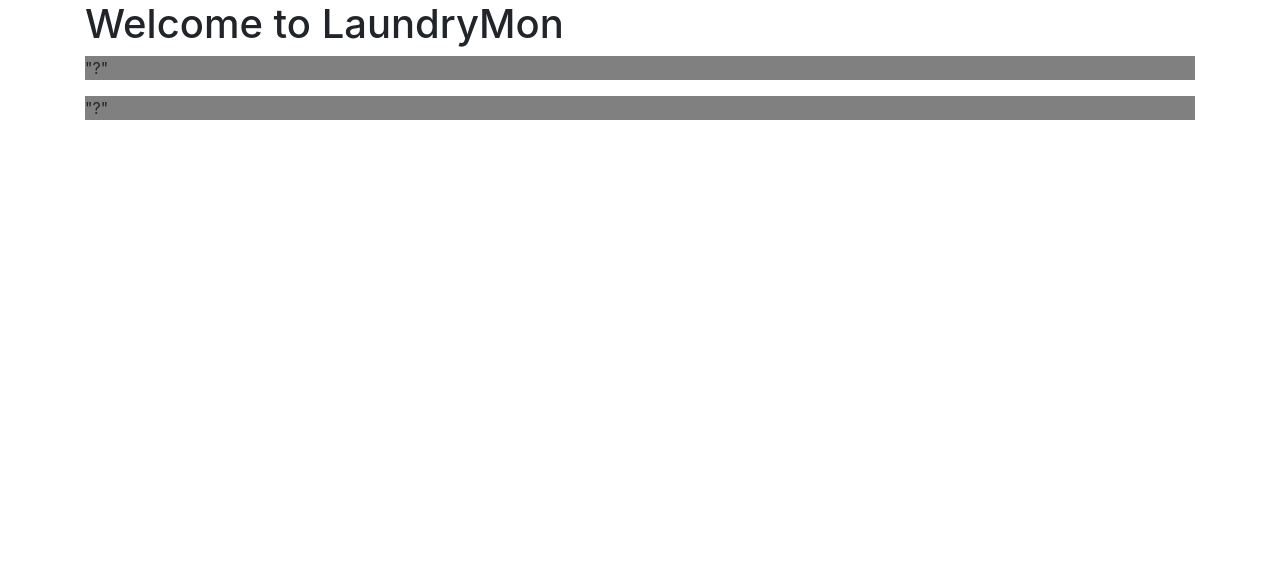
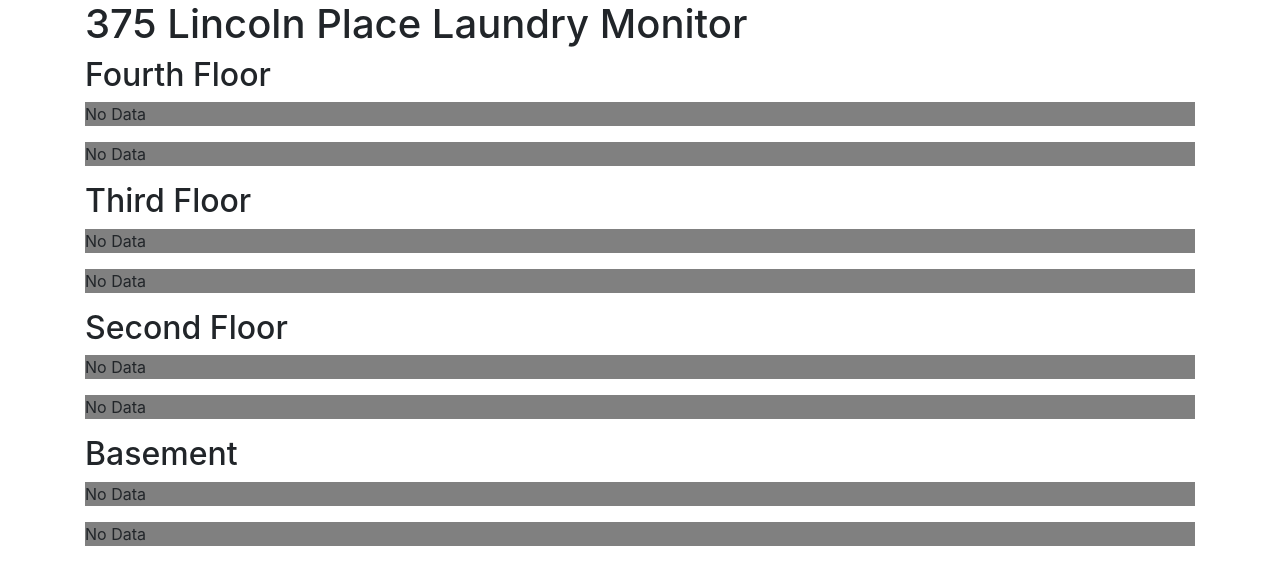
Before and after one commit to matt-robbins/launmon, a Flask app: template templates/laundry.html in a window 1280 px wide. Shown: the part 56-641 px from the top of the page. Run offline with Flask 2, Linux system fonts and the light colour scheme; the template is opened without the code that fills it, so the values that code supplies are empty; some libraries are stand-ins or nearby versions.

Commit message:
got multi-floor going, and changed site to use filesystem status

```diff
--- a/laundrymon.py
+++ b/laundrymon.py
@@ -1,35 +1,30 @@
 from flask import Flask, render_template
 import getstatus
+import constants as const
+import json
 
 app = Flask(__name__)
 
 STATUS = ["none","wash","dry","both"]
 @app.route("/")
 def hello():
-    statusn=getstatus.getstatus()+1
-    status = STATUS[statusn]
-    print(status)
-    AVAILABLE="available"
-    INUSE="in use"
-    AVAILABLECOL="green"
-    INUSECOL="red"
-
-    washertext = AVAILABLE
-    dryertext = AVAILABLE
-    washercol = AVAILABLECOL
-    dryercol = AVAILABLECOL
-    if (status == 'both'):
-        washertext=INUSE;dryertext=INUSE;washercol=INUSECOL;dryercol=INUSECOL
-    elif (status == 'wash'):
-        washertext=INUSE;washercol=INUSECOL
-    elif (status == "dry"):
-        dryertext=INUSE;dryercol=INUSECOL
-
-    return render_template('laundry.html',wcolor=washercol,wtext=washertext,dcolor=dryercol,dtext=dryertext)
+    return render_template('laundry.html')
 
 @app.route("/status")
 def status():
-    return "%s" % (getstatus.getstatus()+1)
+    return "???"
+
+@app.route("/status-json")
+def status_json():
+    status = {'1':'???','2':'???','3':'???','4':'???'}
+    for floor in ['1','2','3','4']:
+        try:
+            with open(const.STATUS_PATH+'/'+floor,'r') as f:
+                status[floor] = f.read()
+        except Exception as e:
+            status[floor] = 'unknown'
+
+    return json.dumps(status)
 
 @app.route("/wash")
 def washing():
--- a/statushistory.py
+++ b/statushistory.py
@@ -66,7 +66,8 @@
 
         pass # todo hook in some kind of notification
     try:
-        os.symlink(STATUS_PATH+'/'+status,STATUS_PATH+'/'+machine)
+        os.symlink(STATUS_PATH+'/'+status,STATUS_PATH+'/tmp')
+        os.rename(STATUS_PATH+'/tmp',STATUS_PATH+'/'+machine)
     except FileExistsError as e:
         pass
     old_status=status
--- a/templates/laundry.html
+++ b/templates/laundry.html
@@ -1,26 +1,54 @@
 {% extends 'base.html' %}
 
 {% block content %}
-    <h1>{% block title %} Welcome to LaundryMon {% endblock %}</h1>
-	<p id="dryer" style="background-color:gray;">"?"</p>
-    <p id="washer" style="background-color:gray;">"?"</p>
+    <h1>{% block title %} 375 Lincoln Place Laundry Monitor {% endblock %}</h1>
+
+    <div id="4f">
+        <h2>Fourth Floor</h2>
+        <p id="dryer4" style="background-color:gray;">"?"</p>
+        <p id="washer4" style="background-color:gray;">"?"</p>
+    </div>
+    <div id="3f">
+        <h2>Third Floor</h2>
+        <p id="dryer3" style="background-color:gray;">"?"</p>
+        <p id="washer3" style="background-color:gray;">"?"</p>
+    </div>
+    <div id="2f">
+        <h2>Second Floor</h2>
+        <p id="dryer2" style="background-color:gray;">"?"</p>
+        <p id="washer2" style="background-color:gray;">"?"</p>
+    </div>
+    <div id="1f">
+        <h2>Basement</h2>
+        <p id="dryer1" style="background-color:gray;">"?"</p>
+        <p id="washer1" style="background-color:gray;">"?"</p>
+    </div>
 
     <script src="https://code.jquery.com/jquery-3.3.1.min.js"></script>
     <script>
         $(function() {
             AVAIL = {"yes": {"color": "green", "text": "Available" },
-                    "no": {"color": "red", "text": "In Use"}}
+                    "no": {"color": "red", "text": "In Use"},
+                    "?": {"color": "gray", "text": "No Data"}}
 
             function setMachine(machine,avail){
                 $(machine).css("background-color",AVAIL[avail].color).text(AVAIL[avail].text)
             }
 
             function update() {
-                $.getJSON($SCRIPT_ROOT + '/status', {}, function(data) {
-                    wash = data & 1 ? "no" : "yes"
-                    dry = data & 2 ? "no" : "yes"
-                    setMachine("#washer",wash)
-                    setMachine("#dryer",dry)
+                $.getJSON($SCRIPT_ROOT + '/status-json', {}, function(data) {
+                    for (floor in data) {
+                        if (!(["none","wash","dry","both"].includes(data[floor]))){
+                            setMachine("#washer"+floor,"?")
+                            setMachine("#dryer"+floor,"?")
+                            continue
+                        }
+                        w = ["wash","both"].includes(data[floor]) ? "no": "yes"
+                        d = ["dry", "both"].includes(data[floor]) ? "no": "yes"
+
+                        setMachine("#washer"+floor,w)
+                        setMachine("#dryer"+floor,d)
+                    }
                 })
             }
             update()
--- a/tester.py
+++ b/tester.py
@@ -8,7 +8,7 @@
 
     with open(f) as fh:
         for l in fh.readlines():
-            sock.sendto("ts %s" % l, ("127.0.0.1", 5005))
+            sock.sendto(bytes("ts %s" % l,'utf8'), ("127.0.0.1", 5004))
 
 if __name__ == "__main__":
     play_file(sys.argv[1])
```
